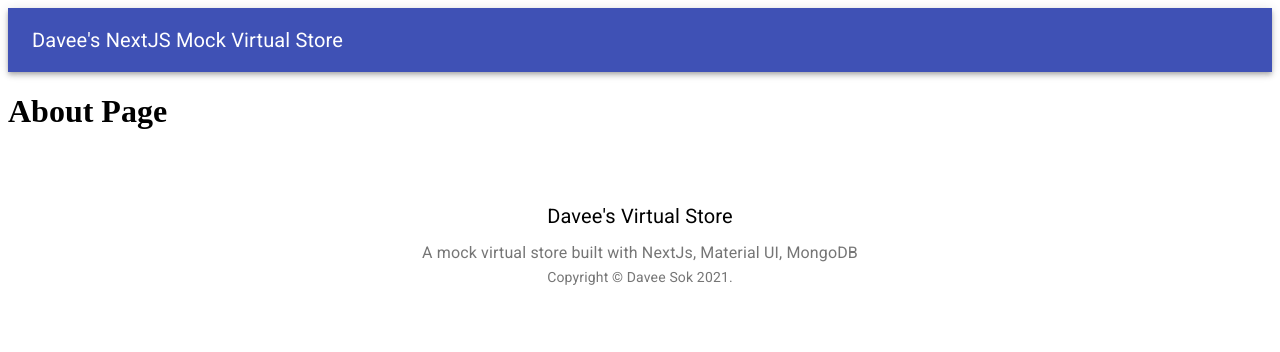
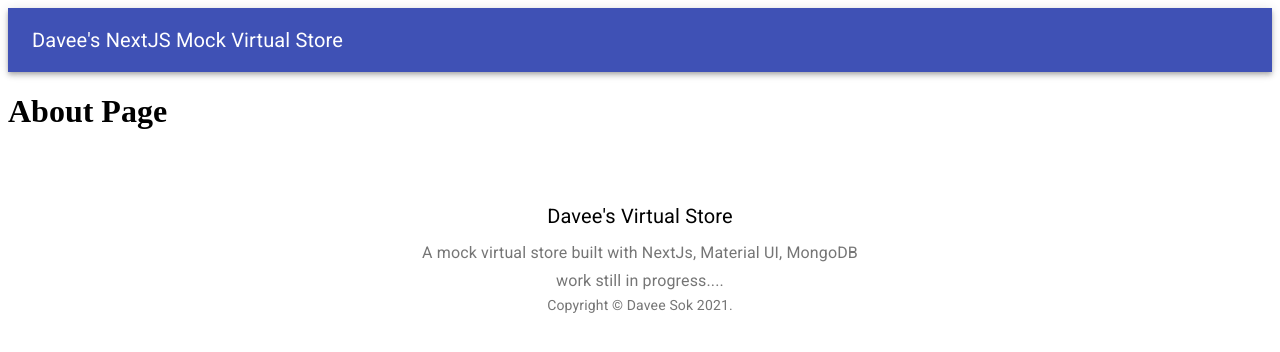
Before and after one commit to daveeS987/628prac-fe, a Next.js app: page /about in a window 1280 px wide. Shown: the top 352 px of the page. Built offline with nearby package versions, Linux system fonts and the light colour scheme.

Commit message:
pusing minor changes. done for today

```diff
--- a/components/Footer/Footer.js
+++ b/components/Footer/Footer.js
@@ -38,6 +38,14 @@ function Footer() {
         >
           A mock virtual store built with NextJs, Material UI, MongoDB
         </Typography>
+        <Typography
+          variant="subtitle1"
+          align="center"
+          color="textSecondary"
+          component="p"
+        >
+          work still in progress....
+        </Typography>
         <Copyright />
       </footer>
     </>
--- a/components/SelectCategory.js/SelectCategory.js
+++ b/components/SelectCategory.js/SelectCategory.js
@@ -30,7 +30,11 @@ function SelectCategory({ category }) {
         align="center"
       >
         {category.map((category) => {
-          return <Button key={category.id}>{category.name}</Button>;
+          return (
+            <Button key={category.id} id={category.id}>
+              {category.name}
+            </Button>
+          );
         })}
       </ButtonGroup>
     </div>
--- a/pages/api/getCategories.js
+++ b/pages/api/getCategories.js
@@ -1,10 +1,11 @@
-// import { MongoClient } from 'mongodb';
+import { MongoClient } from 'mongodb';
 
-// async function handleGetCategories(req, res) {
-//   if (req.method == 'GET') {
-//     console.log('we got to here');
-//   }
+async function handleGetCategories(req, res) {
+  // to call this  fetch('/api/getCategories')
 
-// }
+  if (req.method == 'GET') {
+    console.log('we got to here');
+  }
+}
 
-// export default handleGetCategories;
+export default handleGetCategories;
--- a/pages/index.js
+++ b/pages/index.js
@@ -3,7 +3,7 @@ import React from 'react';
 import { MongoClient } from 'mongodb';
 import Layout from '../components/Layout/Layout';
 import SelectCategory from '../components/SelectCategory.js/SelectCategory';
-import Category from '../components/Category/Category';
+import CurrentCategory from '../components/Category/Category';
 import Products from '../components/Products/Products';
 
 export async function getStaticProps() {
@@ -25,6 +25,7 @@ export async function getStaticProps() {
         id: category._id.toString(),
       })),
     },
+    revalidate: 10,
   };
 }
 
@@ -34,7 +35,7 @@ export default function Home({ categories }) {
       {/* <CssBaseline /> */}
       <Layout>
         <SelectCategory category={categories} />
-        <Category />
+        <CurrentCategory />
         <Products />
       </Layout>
     </React.Fragment>
```
Also changed, not shown: components/Header/Header.js (+0 -7 lines).
